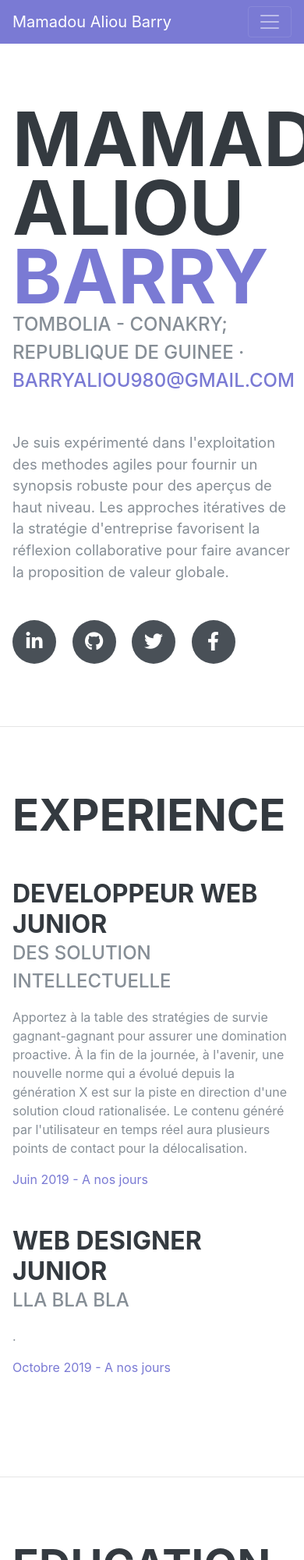
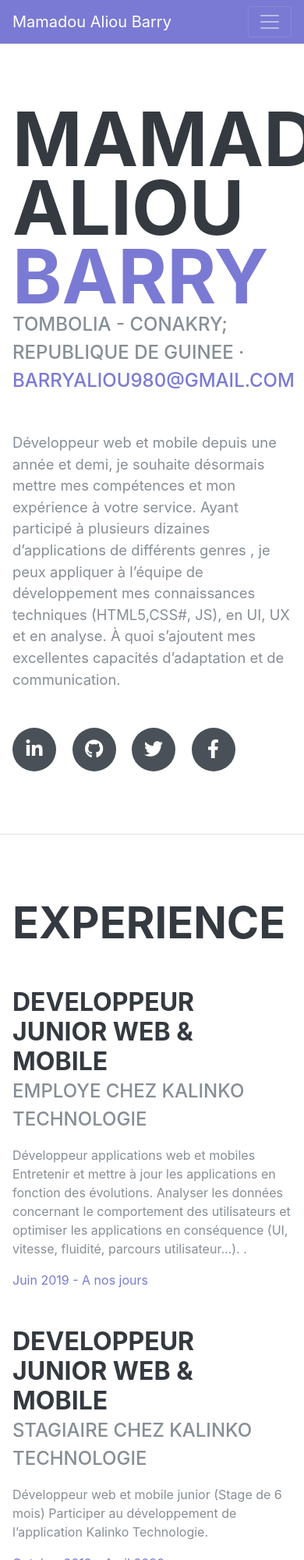
Before and after one commit to barryaliou980/Portofolio_Aliou, a plain HTML site: page index.html in a window 390 px wide. Shown: the top 2000 px of the page at 78% size. Drawn offline with Linux system fonts and the light colour scheme; a web font is replaced by a local one.

Commit message:
mise a jour @

```diff
--- a/index.html
+++ b/index.html
@@ -70,7 +70,7 @@
         <div class="subheading mb-5">Tombolia - Conakry; Republique De Guinee ·
           <a href="mailto:barryaliou980@gmail.com">barryaliou980@gmail.com</a>
         </div>
-        <p class="lead mb-5">Je suis expérimenté dans l'exploitation des methodes agiles pour fournir un synopsis robuste pour des aperçus de haut niveau. Les approches itératives de la stratégie d'entreprise favorisent la réflexion collaborative pour faire avancer la proposition de valeur globale.</p>
+        <p class="lead mb-5">Développeur web et mobile depuis une année et demi, je souhaite désormais mettre mes compétences et mon expérience à votre service. Ayant participé à  plusieurs dizaines d’applications de différents genres , je peux appliquer à l’équipe de développement mes connaissances techniques (HTML5,CSS#, JS), en UI, UX et en analyse. À quoi s’ajoutent mes excellentes capacités d’adaptation et de communication.</p>
         <div class="social-icons">
           <a href="https://www.linkedin.com/in/mamadou-aliou-barry-2063a492/">
             <i class="fab fa-linkedin-in"></i>
@@ -96,9 +96,13 @@
 
         <div class="resume-item d-flex flex-column flex-md-row justify-content-between mb-5">
           <div class="resume-content">
-            <h3 class="mb-0">Developpeur Web Junior</h3>
-            <div class="subheading mb-3">Des Solution Intellectuelle</div>
-            <p>Apportez à la table des stratégies de survie gagnant-gagnant pour assurer une domination proactive. À la fin de la journée, à l'avenir, une nouvelle norme qui a évolué depuis la génération X est sur la piste en direction d'une solution cloud rationalisée. Le contenu généré par l'utilisateur en temps réel aura plusieurs points de contact pour la délocalisation.</p>
+            <h3 class="mb-0">Developpeur Junior Web & Mobile </h3>
+            <div class="subheading mb-3">Employe Chez kalinko technologie</div>
+            <p>
+              Développeur applications web et mobiles
+              Entretenir et mettre à jour les applications en fonction des évolutions.
+              Analyser les données concernant le comportement des utilisateurs et optimiser les applications en conséquence (UI, vitesse, fluidité, parcours utilisateur…).
+              .</p>
           </div>
           <div class="resume-date text-md-right">
             <span class="text-primary">Juin 2019 - A nos jours</span>
@@ -107,12 +111,15 @@
 
         <div class="resume-item d-flex flex-column flex-md-row justify-content-between mb-5">
           <div class="resume-content">
-            <h3 class="mb-0">Web Designer Junior</h3>
-            <div class="subheading mb-3">lla bla bla</div>
-            <p>.</p>
+            <h3 class="mb-0">Developpeur Junior Web & Mobile </h3>
+            <div class="subheading mb-3">Stagiaire chez kalinko technologie</div>
+            <p>
+              Développeur web et mobile junior (Stage de 6 mois)
+              Participer au développement de l’application Kalinko Technologie.
+              </p>
           </div>
           <div class="resume-date text-md-right">
-            <span class="text-primary">Octobre 2019 - A nos jours</span>
+            <span class="text-primary">Octobre 2019 - Avril 2020</span>
           </div>
         </div>
       </div>
@@ -212,8 +219,15 @@
     <section class="resume-section p-3 p-lg-5 d-flex align-items-center" id="interests">
       <div class="w-100">
         <h2 class="mb-5">Intérêt</h2>
-        <p>Apart from being a web developer, I enjoy most of my time being outdoors. In the winter, I am an avid skier and novice ice climber. During the warmer months here in Colorado, I enjoy mountain biking, free climbing, and kayaking.</p>
-        <p class="mb-0">When forced indoors, I follow a number of sci-fi and fantasy genre movies and television shows, I am an aspiring chef, and I spend a large amount of my free time exploring the latest technology advancements in the front-end web development world.</p>
+        <p>
+          <ul>
+            <li>La programmation</li>
+            <li>Le sport (Gym, athlétisme)</li>
+           <li> Collaboration, travail d’équipe</li>
+            <li>Challenge</li>
+            <li> Les voyages</li>
+          </ul>
+        </p>
       </div>
     </section>
 
@@ -225,11 +239,10 @@
         <ul class="fa-ul mb-0">
           <li>
             <i class="fa-li fa fa-trophy text-warning"></i>
-             Stage chez Kalinko Technologie</li>
+            Meilleur projet de fin d'étude à l'université Nongo Conakry</li>
           <li>
             <i class="fa-li fa fa-trophy text-warning"></i>
-            3<sup>eme</sup>
-            Prix du Hackathon de sur les Risques sanitaires
+            Remporter la 3<sup>eme</sup>  place dans une compétition (Hackathon) sur la communication de risque sanitaire en réalisation une application mobile(jeu de quiz) pour informer et sensibiliser les jeunes sur le risque sanitaire.
         </ul>
       </div>
     </section>
```
